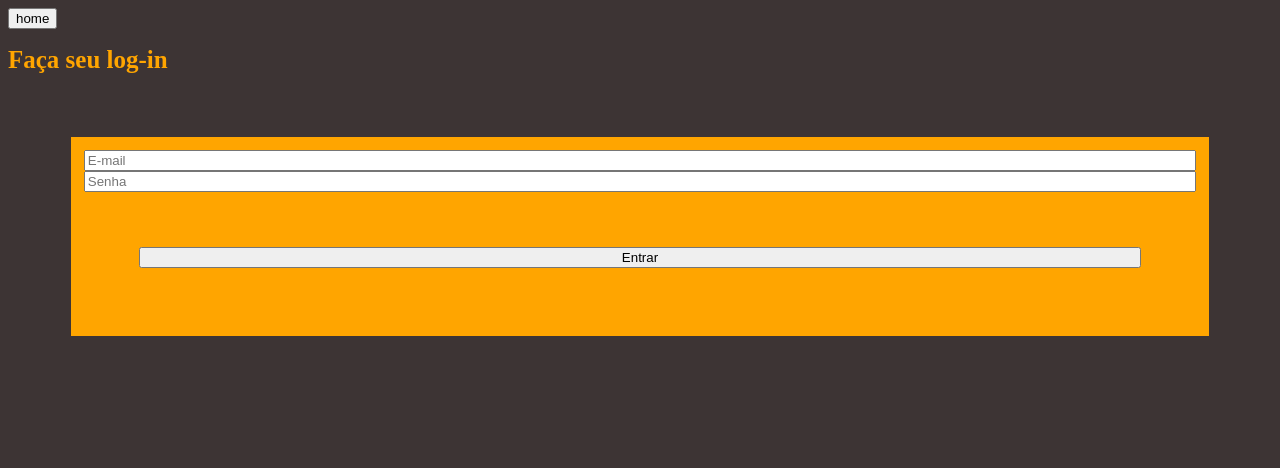
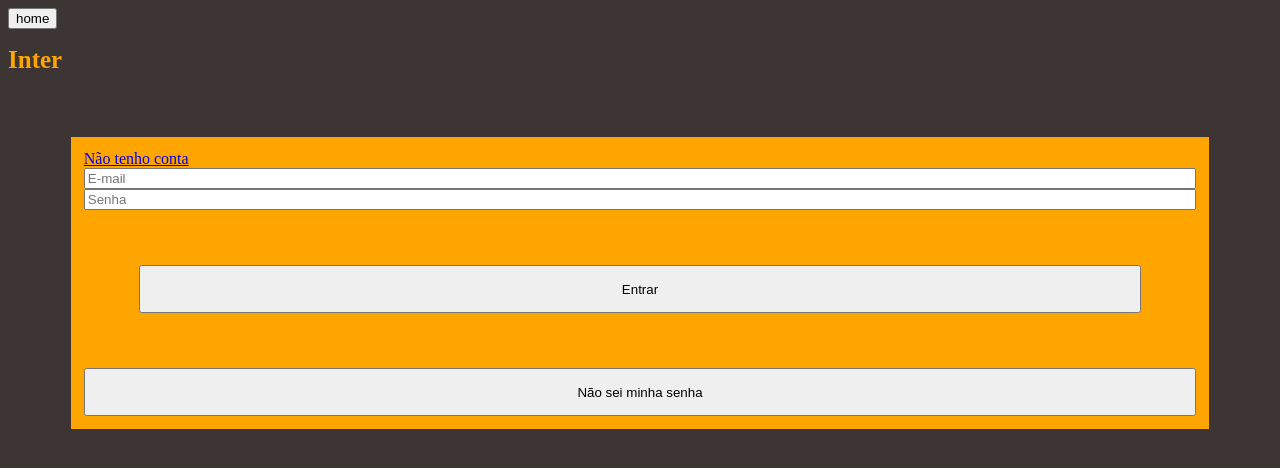
Before and after one commit to Bruthalles/Central-python, a Flask app: page /banco-login in a window 1280 px wide. Shown: the top 468 px of the page. Run offline with Flask 3, Linux system fonts and the light colour scheme; parts of the project's set-up code (start-up, migrations or seed data) failed here and were passed over.

Commit message:
conexao entre login e conta criada

```diff
--- a/src/templates/bank/count.html
+++ b/src/templates/bank/count.html
@@ -3,8 +3,8 @@
 <head>
     <meta charset="UTF-8">
     <meta name="viewport" content="width=device-width, initial-scale=1.0">
-    <title>Your account</title>
-    <link rel="stylesheet" href="{{url_for('static',filename='pages/bank/count.css')}}?v={{timestamp}}">
+    <title>Your Account</title>
+    <link rel="stylesheet" href="{{url_for('static',filename='pages/bank/styles.css')}}?v={{timestamp}}">
 </head>
 <body>
     <button onclick="window.location.href='/banco-login'">login</button>
--- a/src/templates/bank/index.html
+++ b/src/templates/bank/index.html
@@ -3,25 +3,28 @@
 <head>
     <meta charset="UTF-8">
     <meta name="viewport" content="width=device-width, initial-scale=1.0">
-    <title>Bank</title>
+    <title>Login</title>
     <link rel="stylesheet" href="{{url_for('static',filename='pages/bank/styles.css')}}?v={{timestamp}}">
 </head>
 <body>
 
     <button onclick="window.location.href='/'">home</button>
-    <h1 class="title">Faça seu log-in</h1>
+    <h1 class="title">Inter</h1>
+
     <form class="form-login" action="/banco-login" method="post">
-        <input type="email" name="email" placeholder="E-mail" required>
-        <input type="password" name="password" placeholder="Senha" required>
-        <button name="bt-entrar" class="bt-entrar" type="submit">Entrar</button>
+        <a href="/sign-in">Não tenho conta</a>
+        <input class="email {%if error%}erro{%endif%}" type="email" name="email" placeholder="E-mail" required>
+        <input class="password {%if error%}erro{%endif%}" type="password" name="password" placeholder="Senha" required>
+        {% if error %}
+           <div class="text-erro">{{error}}</div>
+
+    {% endif %}
+        <button  name="bt-entrar" class="bt-entrar" type="submit"><p class="text-bt-entrar">Entrar</p></button>
+        <button name="bt-senha" class="bt-senha" type="submit"><p class="text-bt-senha">Não sei minha senha</p></button>
 
         <div>
-            {% if input %}
-        <p style="color: green;">Email:  '{{input}}' validado com sucesso</p>
-    {% endif %}
-    {% if error %}
-        <p class="erro">{{error}}</p>
-    {% endif %}
+
+
         </div>
     </form>
 
--- a/src/templates/bank/signin.html
+++ b/src/templates/bank/signin.html
@@ -3,9 +3,10 @@
 <head>
     <meta charset="UTF-8">
     <meta name="viewport" content="width=device-width, initial-scale=1.0">
-    <title>Document</title>
+    <title>Sign-in</title>
+    <link rel="stylesheet" href="{{url_for('static',filename='pages/bank/styles.css')}}?v={{timestamp}}">
 </head>
 <body>
-
+    <h1>Cadastre um novo perfil</h1>
 </body>
 </html>
```
